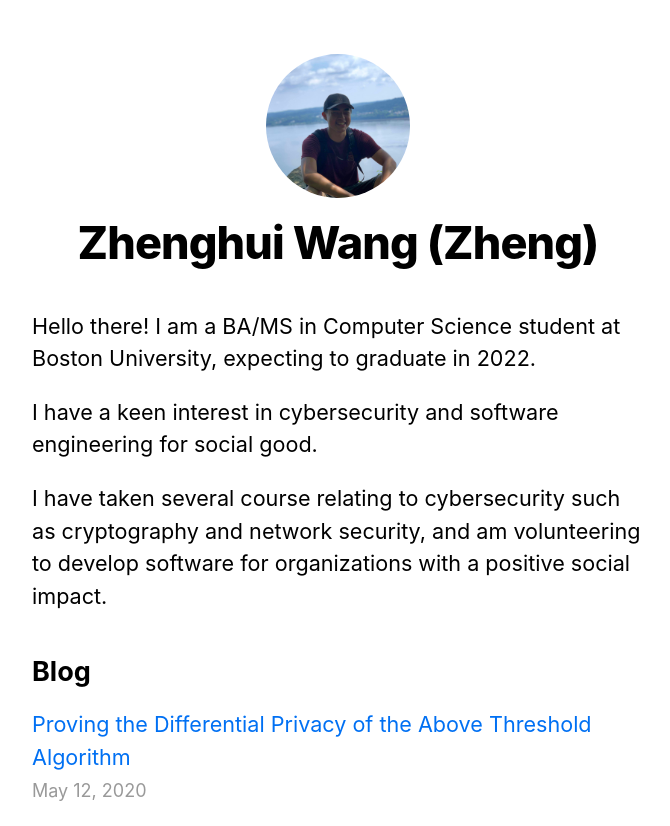
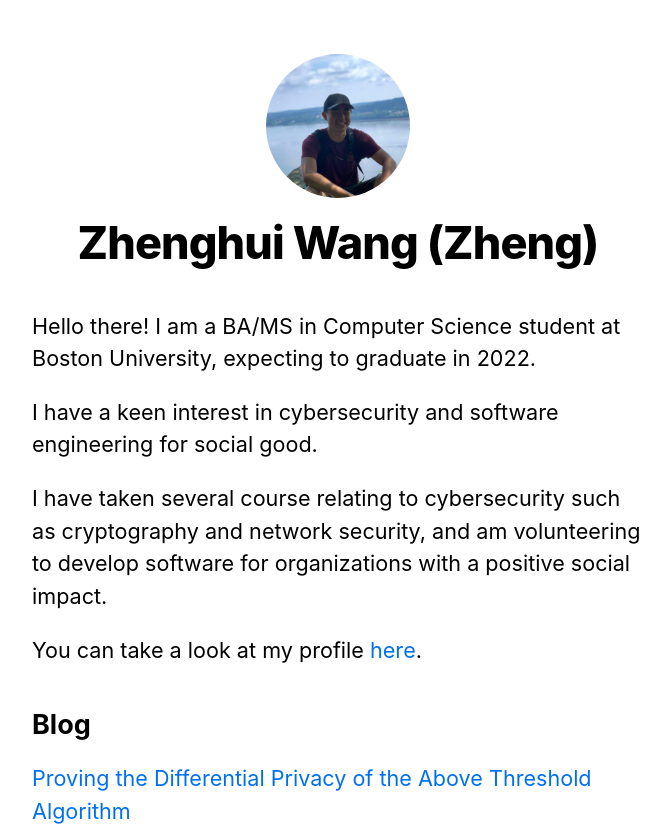
Before and after one commit to zwang3583/nextjs-blog, a Next.js app: page / in a window 1280 px wide. Shown: the top 826 px of the page, without its empty margins (302-972 px from the left). Built offline with nearby package versions, Linux system fonts and the light colour scheme.

Commit message:
added reference to profile

```diff
--- a/pages/index.js
+++ b/pages/index.js
@@ -17,6 +17,7 @@ export default function Home({ allPostsData }) {
         <p>Hello there! I am a BA/MS in Computer Science student at Boston University, expecting to graduate in 2022.</p>
         <p>I have a keen interest in cybersecurity and software engineering for social good.</p>
         <p>I have taken several course relating to cybersecurity such as cryptography and network security, and am volunteering to develop software for organizations with a positive social impact.</p>
+        <p>You can take a look at my profile <Link href={`https://zwang3583.github.io/`}><a>here</a></Link>.</p>
       </section>
 
       <section className={`${utilStyles.headingMd} ${utilStyles.padding1px}`}>
```
